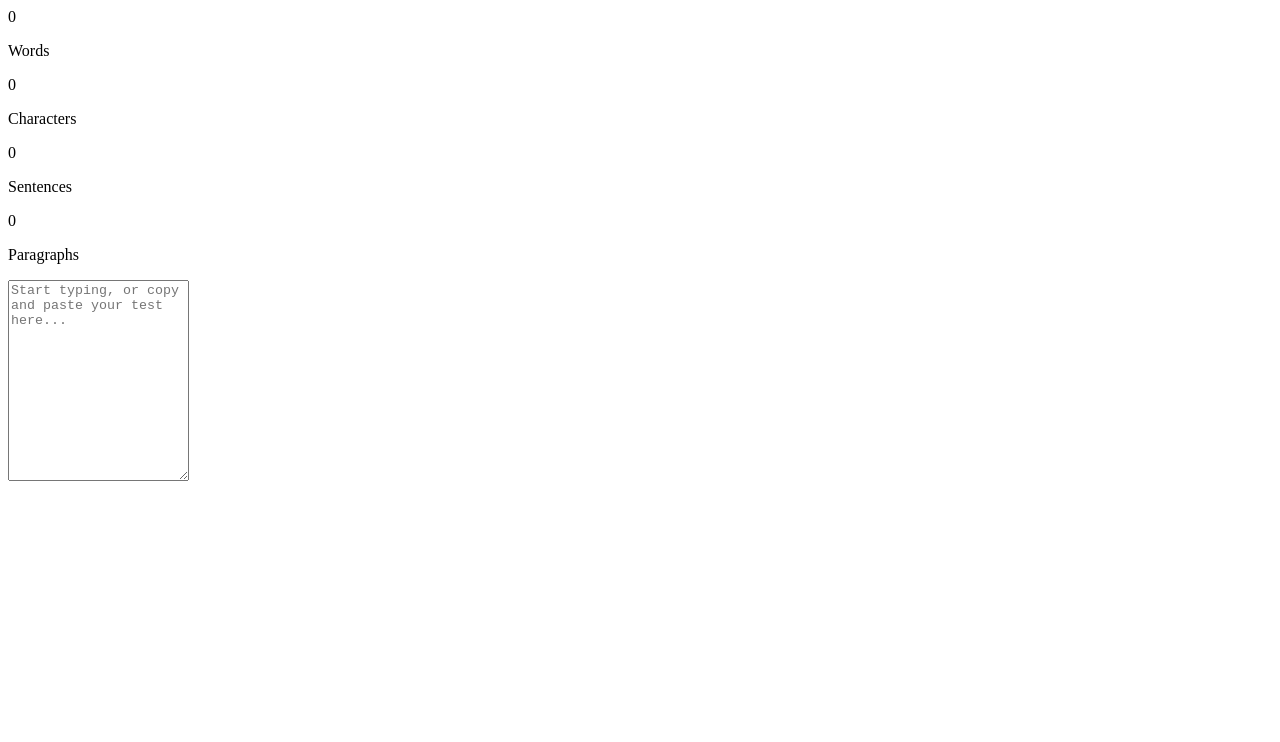
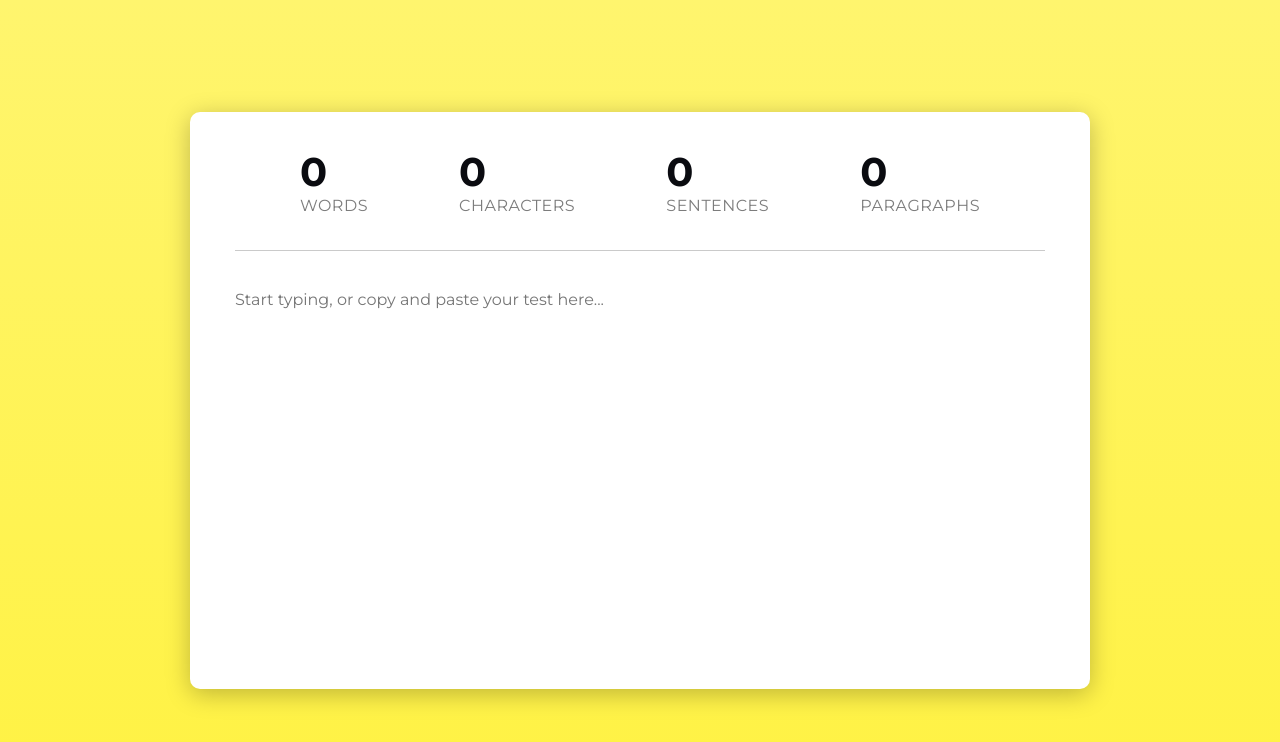
Before and after one commit to sanqduonq0902/Word-Counter, a plain HTML site: page index.html in a window 1280 px wide. Drawn offline with Linux system fonts and the light colour scheme.

Commit message:
Done CSS

```diff
--- a/index.html
+++ b/index.html
@@ -4,6 +4,7 @@
 		<meta charset="UTF-8" />
 		<meta name="viewport" content="width=device-width, initial-scale=1.0" />
 		<title>Create a Word Counter - HTML, CSS, Javascript</title>
+        <link rel="stylesheet" href="style.css">
 	</head>
 	<body>
 		<div class="word-counter">
--- /dev/null
+++ b/style.css
@@ -0,0 +1,100 @@
+/* Google Fonts */
+@import url('https://fonts.googleapis.com/css2?family=Montserrat:ital,wght@0,100..900;1,100..900&display=swap');
+
+/* Main CSS */
+*{
+    margin: 0;
+    padding: 0;
+    box-sizing: border-box;
+    font-family: "Montserrat", sans-serif;
+}
+
+body{
+    min-height: 100vh;
+    background: linear-gradient(to top, #FFF243, #FFF56E);
+    display: flex;
+    justify-content: center;
+    align-items: center;
+}
+
+/* Word Counter CSS */
+.word-counter{
+    background: #FFFFFF;
+    width: 900px;
+    position: relative;
+    display: flex;
+    justify-content: center;
+    align-items: center;
+    flex-direction: column;
+    margin: 30px;
+    border-radius: 10px;
+    box-shadow: 0 5px 25px rgba(0, 0, 0, 0.25);
+}
+
+.counter-items{
+    position: relative;
+    width: 100%;
+    display: flex;
+    justify-content: space-between;
+    align-content: center;
+    padding: 35px 110px;
+}
+
+.item span{
+    color: #0A0B10;
+    font-size: 2.5em;
+    font-weight: 700;
+}
+
+.item p{
+    color: #7c7c7c;
+    font-size: 1em;
+    text-transform: uppercase;
+    font-weight: 400;
+    letter-spacing: .5px;
+
+}
+
+.line{
+    background: #CACACA;
+    width: 90%;
+    height: 1px;
+}
+
+.text-container{
+    width: 100%;
+    padding: 35px 45px;
+}
+
+.text-container textarea{
+    width: 100%;
+    resize: none;
+    border: none;
+    outline: none;
+    color: #0A0B10;
+    font-size: 1em;
+    line-height: 28px;
+}
+
+@media screen and (max-width: 830px) {
+    .word-counter{
+        flex-direction: row-reverse;
+    }
+
+    .counter-items {
+        width: 200px;
+        align-items: baseline;
+        flex-direction: column;
+        padding: 0;
+    }
+
+    .item{
+        padding: 10px 0;
+    }
+
+    .line {
+        width: 1px;
+        height: 380px;
+        margin-right: 20px;
+    }
+}
```
